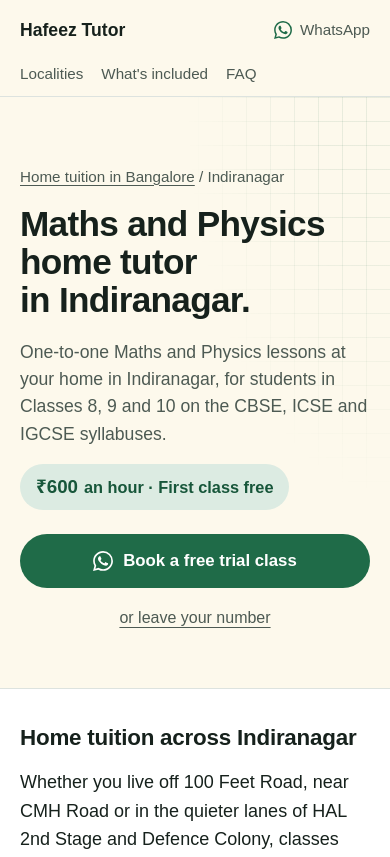
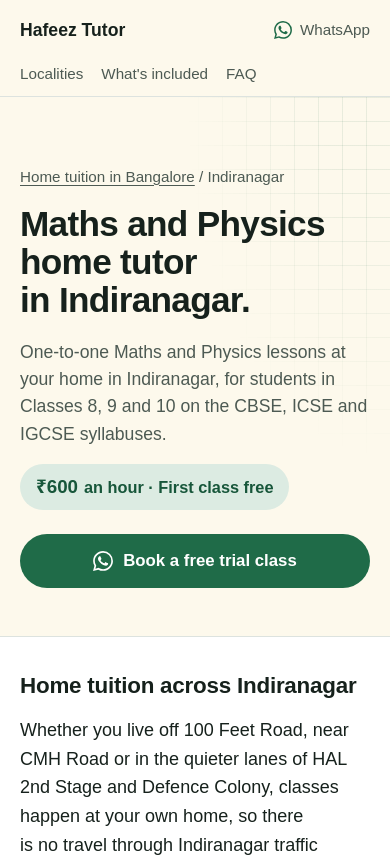
Before and after one commit to jawadhafeez171/Hafeez-Studio, a Next.js app: page /tutoring/indiranagar in a window 390 px wide. Shown: the top 857 px of the page. Built offline with nearby package versions, Linux system fonts and the light colour scheme; a web font is replaced by a local one.

Commit message:
Tuition pages: remove the 'or leave your number' form
- Booking is WhatsApp-only on the page; the floating call button covers phone calls
- Closing line now reads 'Message or call +91 99028 00693 on WhatsApp or by phone'

Co-Authored-By: Claude Opus 5.5 <noreply@anthropic.com>

```diff
--- a/src/app/tutoring/[area]/page.tsx
+++ b/src/app/tutoring/[area]/page.tsx
@@ -3,7 +3,7 @@ import type { Metadata } from 'next';
 import { notFound } from 'next/navigation';
 import { TUITION_ORIGIN } from '@/lib/sites';
 import { TUTOR_PHONE_DISPLAY, tutorWhatsAppUrlFor } from '@/lib/tutor';
-import { BookButton, LeaveNumber } from '../_components/contact';
+import { BookButton } from '../_components/contact';
 import { TutorFooter, TutorHeader, included } from '../_components/chrome';
 import { areaBySlug, areaPages } from '../areas';
 
@@ -119,7 +119,6 @@ export default async function AreaPage({ params }: Props) {
             </p>
             <div className="t-actions">
               <BookButton href={whatsapp} />
-              <LeaveNumber />
             </div>
           </div>
         </section>
@@ -186,12 +185,10 @@ export default async function AreaPage({ params }: Props) {
               Book a free trial class in {area.name}
             </h2>
             <p className="t-close-text">
-              Message <span className="num">{TUTOR_PHONE_DISPLAY}</span> on WhatsApp, or leave your number and
-              we&apos;ll call you.
+              Message or call <span className="num">{TUTOR_PHONE_DISPLAY}</span> on WhatsApp or by phone.
             </p>
             <div className="t-actions">
               <BookButton href={whatsapp} />
-              <LeaveNumber />
             </div>
           </section>
         </div>
--- a/src/app/tutoring/_components/contact.tsx
+++ b/src/app/tutoring/_components/contact.tsx
@@ -1,7 +1,6 @@
 'use client';
 
-import React, { useState } from 'react';
-import ContactModal from '@/components/ContactModal';
+import React from 'react';
 import { TUTOR_WHATSAPP_URL } from '@/lib/tutor';
 
 export function WhatsAppIcon({ size = 20 }: { size?: number }) {
@@ -22,16 +21,3 @@ export function BookButton({ className = '', href = TUTOR_WHATSAPP_URL }: { clas
     </a>
   );
 }
-
-// The quieter alternative for parents who'd rather be called back
-export function LeaveNumber() {
-  const [open, setOpen] = useState(false);
-  return (
-    <>
-      <button type="button" className="t-quiet" onClick={() => setOpen(true)}>
-        or leave your number
-      </button>
-      <ContactModal isOpen={open} onClose={() => setOpen(false)} isTutoring />
-    </>
-  );
-}
--- a/src/app/tutoring/tutor.css
+++ b/src/app/tutoring/tutor.css
@@ -277,21 +277,6 @@ body:has(.tutor) {
 }
 .t-book:hover {
   background: var(--green-hover);
-}
-.t-quiet {
-  min-height: 44px;
-  padding: 0 4px;
-  border: 0;
-  background: none;
-  color: var(--ink-soft);
-  font: inherit;
-  font-size: 1rem;
-  text-decoration: underline;
-  text-underline-offset: 0.22em;
-  cursor: pointer;
-}
-.t-quiet:hover {
-  color: var(--ink);
 }
 @media (max-width: 480px) {
   .t-actions {
```
Also changed, not shown: src/app/tutoring/page.tsx (+2 -5 lines), .impeccable/surfaces/src-app-tutoring-page-tsx.md, 1 other file (tests, documents, lock files or other folders).
